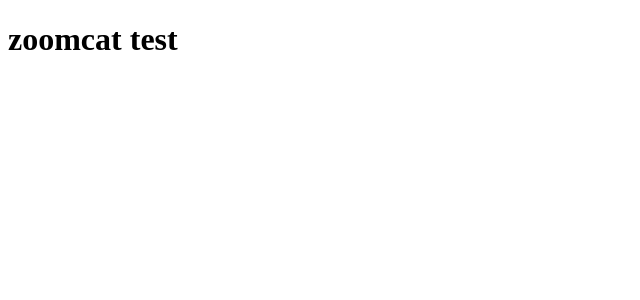
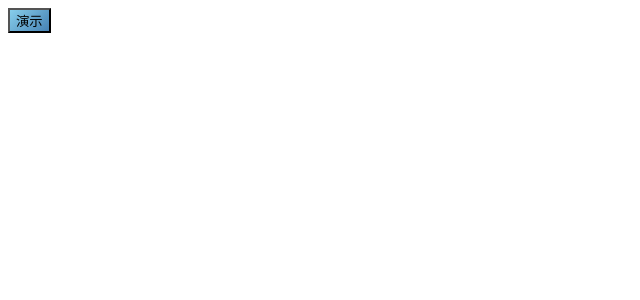
Before and after one commit to buhuijiaojiao/zoomcat-front, a Vue app: page /#/ in a window 1280 px wide. Shown: the top 300 px of the page, without its empty margins (0-640 px from the left). Built offline with nearby package versions, Linux system fonts and the light colour scheme.

Commit message:
💄style: 引入UnoCSS

```diff
--- a/eslint.config.js
+++ b/eslint.config.js
@@ -3,6 +3,7 @@ import globals from 'globals'
 import tseslint from 'typescript-eslint'
 import pluginVue from 'eslint-plugin-vue'
 import eslintPluginPrettierRecommended from 'eslint-plugin-prettier/recommended'
+import unocss from '@unocss/eslint-config/flat'
 import { defineConfig } from 'eslint/config'
 
 export default defineConfig([
@@ -26,5 +27,12 @@ export default defineConfig([
    *   (使得关于风格全部使用prettier , 防止eslint和prettier左右脑互搏)
    * 一次性设置 eslint-plugin-prettier 和 eslint-config-prettier
    */
-  eslintPluginPrettierRecommended
+  eslintPluginPrettierRecommended,
+  unocss,
+  /**
+   * 编写匹配器规则时通过不了eslint校验
+   */
+  {
+    ignores: ['uno.config.ts']
+  }
 ])
--- a/package.json
+++ b/package.json
@@ -21,6 +21,7 @@
     "@eslint/js": "^9.31.0",
     "@tsconfig/node22": "^22.0.2",
     "@types/node": "^22.15.32",
+    "@unocss/eslint-config": "^66.3.3",
     "@vitejs/plugin-vue": "^6.0.0",
     "@vue/tsconfig": "^0.7.0",
     "eslint": "^9.31.0",
@@ -34,6 +35,7 @@
     "simple-git-hooks": "^2.13.0",
     "typescript": "~5.8.0",
     "typescript-eslint": "^8.37.0",
+    "unocss": "^66.3.3",
     "vite": "^7.0.0",
     "vite-plugin-vue-devtools": "^7.7.7",
     "vue-tsc": "^2.2.10"
--- a/src/main.ts
+++ b/src/main.ts
@@ -1,5 +1,6 @@
 import { createApp } from 'vue'
 import { createPinia } from 'pinia'
+import 'virtual:uno.css'
 
 import App from './App.vue'
 import router from './router'
--- a/src/views/HomeView.vue
+++ b/src/views/HomeView.vue
@@ -3,8 +3,7 @@
 </script>
 
 <template>
-  <div>
-    <!-- page only one root element -->
-    <h1>zoomcat test</h1>
-  </div>
+  <button class="bg-gradient-linear bg-gradient-[135deg,#87ceeb,#4682b4]">
+    演示
+  </button>
 </template>
--- /dev/null
+++ b/uno.config.ts
@@ -0,0 +1,5 @@
+import { defineConfig } from 'unocss'
+
+export default defineConfig({
+  // ...UnoCSS options
+})
--- a/vite.config.ts
+++ b/vite.config.ts
@@ -3,10 +3,11 @@ import { fileURLToPath, URL } from 'node:url'
 import { defineConfig } from 'vite'
 import vue from '@vitejs/plugin-vue'
 import vueDevTools from 'vite-plugin-vue-devtools'
+import UnoCSS from 'unocss/vite'
 
 // https://vite.dev/config/
 export default defineConfig({
-  plugins: [vue(), vueDevTools()],
+  plugins: [vue(), vueDevTools(), UnoCSS()],
   base: '/zoomcat-front/',
   resolve: {
     alias: {
```
Also changed, not shown: 1 other file (tests, documents, lock files or other folders).
